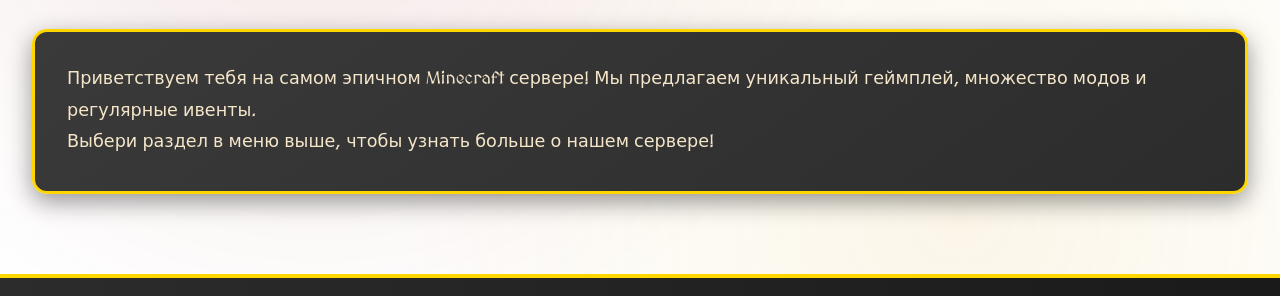
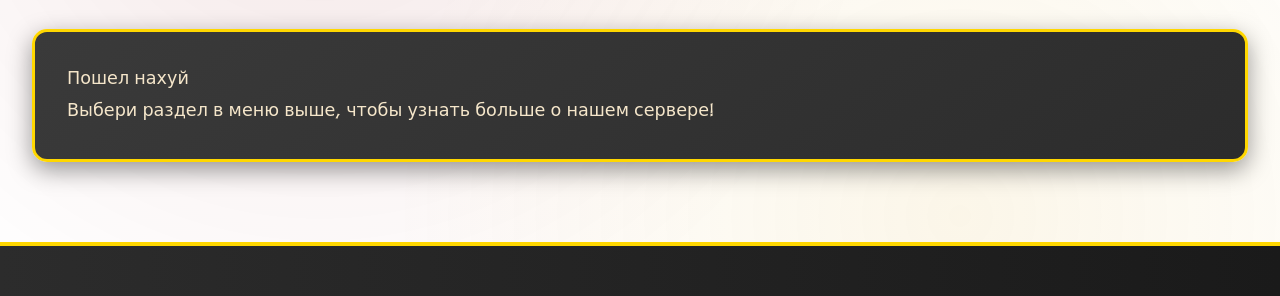
Before and after one commit to Archivarius-mc/Archivarius.mc, a plain HTML site: page index.html in a window 1280 px wide. Shown: the part 384-680 px from the top of the page. Drawn offline with Linux system fonts and the light colour scheme.

Commit message:
Update index.html

```diff
--- a/index.html
+++ b/index.html
@@ -471,7 +471,7 @@
 
             <div class="info-content">
                 <div class="info-text">
-                    <p>Приветствуем тебя на самом эпичном Minecraft сервере! Мы предлагаем уникальный геймплей, множество модов и регулярные ивенты.</p>
+                    <p>Пошел нахуй</p>
                     <p>Выбери раздел в меню выше, чтобы узнать больше о нашем сервере!</p>
                 </div>
             </div>
```
